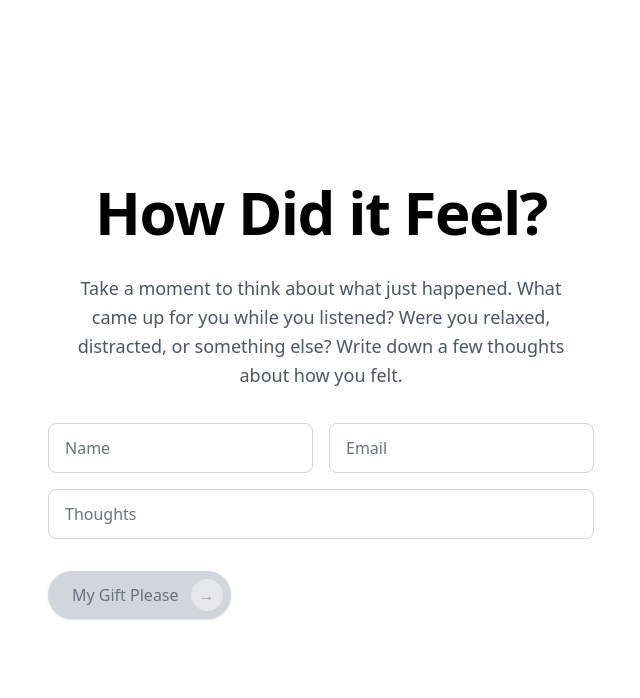
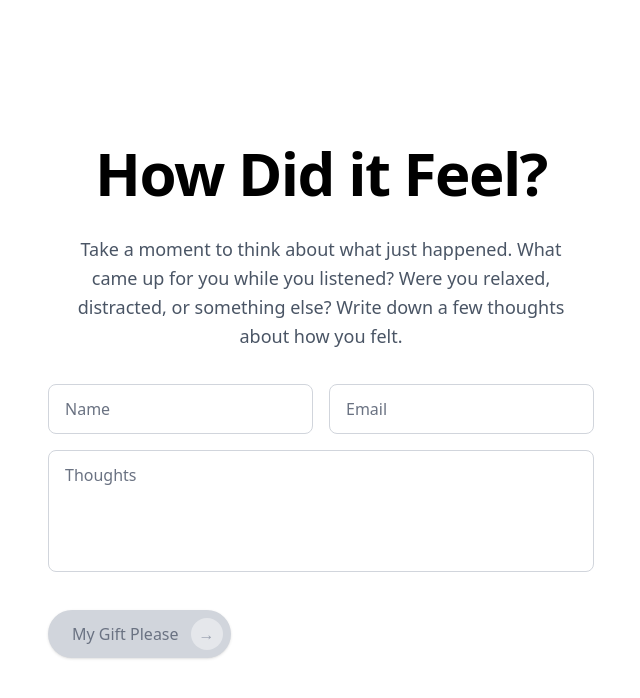
Before and after one commit to itsmahfuz/play_ui, an Angular app: page /my-gift in a window 1280 px wide. Shown: the top 698 px of the page, without its empty margins (319-959 px from the left). Built offline with nearby package versions, Linux system fonts and the light colour scheme.

Commit message:
form validation added

```diff
--- a/src/app/my-gift-please/my-gift-please.html
+++ b/src/app/my-gift-please/my-gift-please.html
@@ -43,19 +43,37 @@
         }
       </div>
       <div class="relative sm:col-span-2">
-        <input formControlName="thought"
-               type="text"
-               placeholder="Thoughts"
-               class="w-full px-4 py-3 border border-gray-300 rounded-lg text-gray-900 placeholder-gray-500
-                           focus:outline-none focus:ring-2 focus:ring-blue-500 focus:border-transparent
-                           transition-all duration-200 hover:border-gray-400"
-        >
+        <textarea
+          formControlName="thought"
+          rows="4"
+          placeholder="Thoughts"
+          class="w-full px-4 py-3 border border-gray-300 rounded-lg text-gray-900 placeholder-gray-500
+                 focus:outline-none focus:ring-2 focus:ring-blue-500 focus:border-transparent
+                 transition-all duration-200 hover:border-gray-400 resize-none"
+        ></textarea>
+
         @if (frmGroup.get('thought')?.invalid && (frmGroup.get('thought')?.touched || frmGroup.get('thought')?.dirty)) {
           <div class="text-red-500 text-sm mt-1">
             Thoughts is required..!
           </div>
         }
       </div>
+
+
+      <!--      <div class="relative sm:col-span-2">-->
+      <!--        <input formControlName="thought"-->
+      <!--               type="text"-->
+      <!--               placeholder="Thoughts"-->
+      <!--               class="w-full px-4 py-3 border border-gray-300 rounded-lg text-gray-900 placeholder-gray-500-->
+      <!--                           focus:outline-none focus:ring-2 focus:ring-blue-500 focus:border-transparent-->
+      <!--                           transition-all duration-200 hover:border-gray-400"-->
+      <!--        >-->
+      <!--        @if (frmGroup.get('thought')?.invalid && (frmGroup.get('thought')?.touched || frmGroup.get('thought')?.dirty)) {-->
+      <!--          <div class="text-red-500 text-sm mt-1">-->
+      <!--            Thoughts is required..!-->
+      <!--          </div>-->
+      <!--        }-->
+      <!--      </div>-->
     </div>
 
     <!-- CTA Button -->
```
